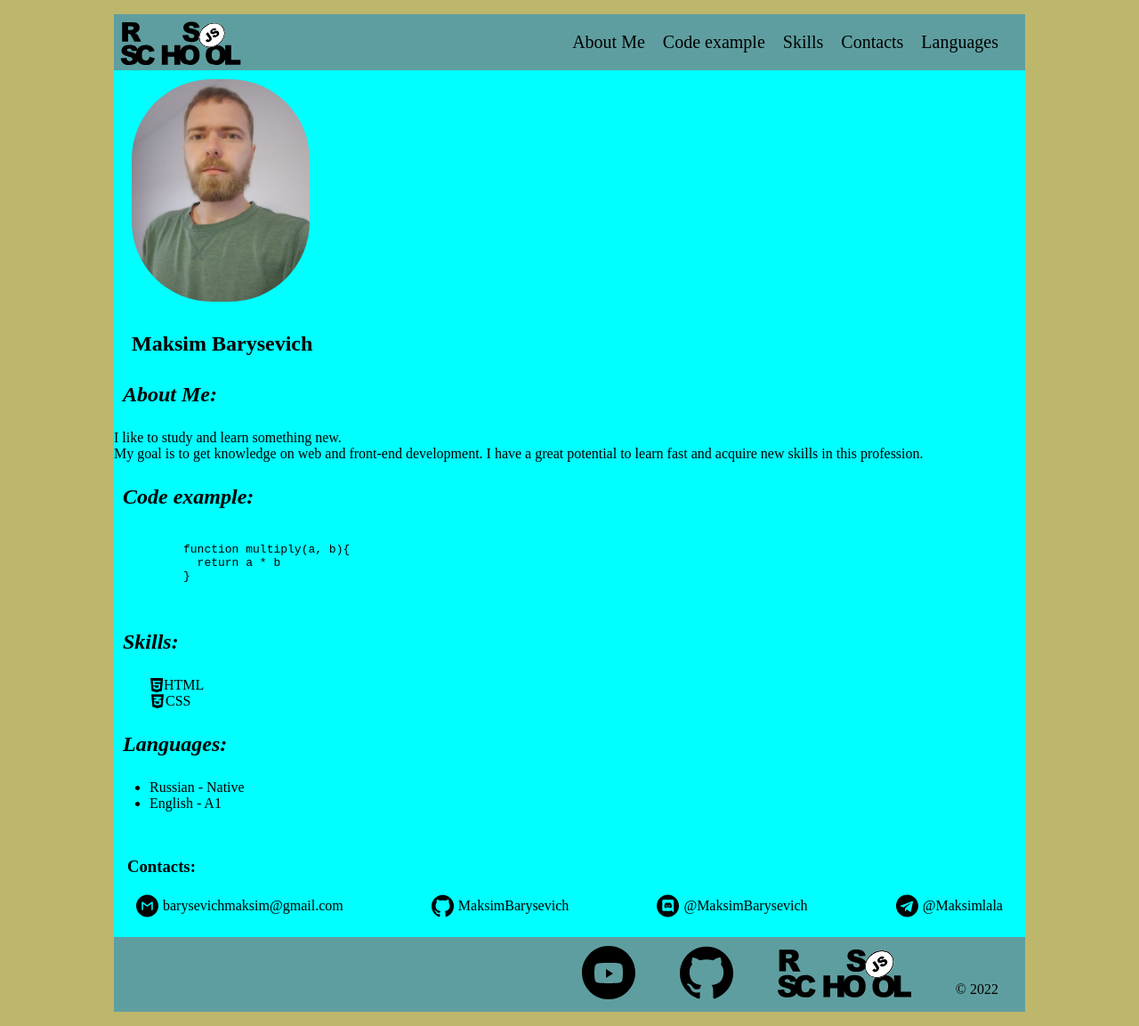
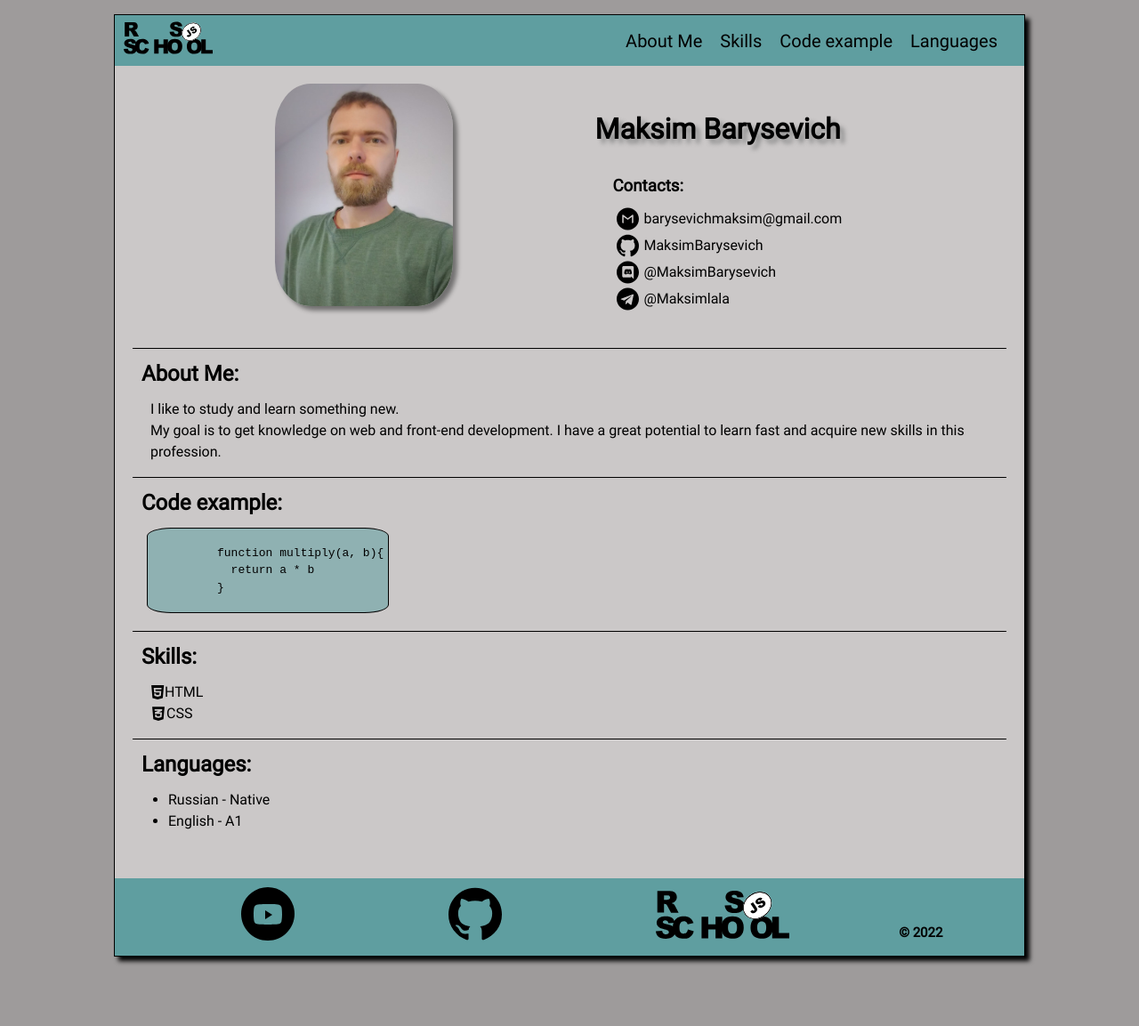
Before and after one commit to MaksimBarysevich/rsschool-cv, a plain HTML site: page index.html in a window 1280 px wide. Shown: the whole page at 89% size. After the commit the page ends 1091 px from the top, so only its background shows below. Drawn offline with Linux system fonts and the light colour scheme.

Commit message:
feat: update structure and styles

```diff
--- a/index.html
+++ b/index.html
@@ -12,25 +12,47 @@
 
 <body>
   <header class="header">
-    <img src="icon/rs_school_js.svg" alt="logo" width="150" height="50" class="logo" />
+    <a href="#schoolInformation"><img src="icon/rs_school_js.svg" alt="logo" width="100" height="50" class="logo" /></a>
     <nav class="navigation">
       <ul class="list">
-        <li><a href="#summary">About Me</a></li>
-        <li><a href="#code">Code example</a></li>
-        <li><a href="#skills">Skills</a></li>
-        <li><a href="#contacts">Contacts</a></li>
-        <li><a href="#languages">Languages</a></li>
+        <li><a class="list-navigation" href="#summary">About Me</a></li>
+        <li><a class="list-navigation" href="#skills">Skills</a></li>
+        <li><a class="list-navigation" href="#code">Code example</a></li>
+        <li><a class="list-navigation" href="#languages">Languages</a></li>
       </ul>
     </nav>
   </header>
   <main class="main">
-    <section class="section" id="profile">
-      <img src="img/foto.jpg" width="200" height="250" alt="Profile photo" class="avatar" />
-      <h1>Maksim Barysevich</h1>
+    <section class="profile" id="profile">
+      <div>
+        <img src="img/foto.jpg" width="200" height="250" alt="Profile photo" class="avatar" />
+      </div>
+      <div class="personal-data">
+        <h1 class="name">Maksim Barysevich</h1>
+        <h3 class="heading-contacts">Contacts:</h3>
+        <ul class="communications">
+          <li>
+            <a class="contacts-link" href="mailto:barysevichmaksim@gmail.com"><img class="contacts-image"
+                src="icon/gmail.svg" width="30" height="30" alt="icon" />barysevichmaksim@gmail.com</a>
+          </li>
+          <li>
+            <a class="contacts-link" href="https://github.com/MaksimBarysevich"><img class="contacts-image"
+                src="icon/github.svg" width="30" height="30" alt="icon" />MaksimBarysevich</a>
+          </li>
+          <li>
+            <a class="contacts-link" href="https://discord.com/channels/Maksim Barysevich#3984"><img
+                class="contacts-image" src="icon/discord.svg" width="30" height="30" alt="icon" />@MaksimBarysevich</a>
+          </li>
+          <li>
+            <a class="contacts-link" href="https://t.me/Maksimlala"><img class="contacts-image" src="icon/telegram.svg"
+                width="30" height="30" alt="icon" />@Maksimlala</a>
+          </li>
+        </ul>
+      </div>
     </section>
     <section class="section" id="summary">
       <h2 class="title">About Me:</h2>
-      <p>
+      <p class="description">
         I like to study and learn something new.<br />
         My goal is to get knowledge on web and front-end development. I have a
         great potential to learn fast and acquire new skills in this
@@ -39,7 +61,7 @@
     </section>
     <section class="section" id="code">
       <h2 class="title">Сode example:</h2>
-      <pre>
+      <pre class="code">
           <code>
           function multiply(a, b){
             return a * b
@@ -50,7 +72,7 @@
     <section class="section" id="skills">
       <h2 class="title">Skills:</h2>
       <ul class="skills-list">
-        <li class="skills-list-item"><img src="icon/html-icon.svg" alt="icon"width="16" height="16">HTML</li>
+        <li class="skills-list-item"><img src="icon/html-icon.svg" alt="icon" width="16" height="16">HTML</li>
         <li class="skills-list-item"><img src="icon/css-icon.svg" alt="icon" width="18" height="18">CSS</li>
       </ul>
     </section>
@@ -61,30 +83,9 @@
         <li>English - A1</li>
       </ul>
     </section>
-    <section class="section" id="contacts">
-      <h3>Contacts:</h3>
-      <ul class="communications">
-        <li>
-          <a class="contacts-link" href="mailto:barysevichmaksim@gmail.com"><img class="contacts-image"
-              src="icon/gmail.svg" width="30" height="30" alt="icon" />barysevichmaksim@gmail.com</a>
-        </li>
-        <li>
-          <a class="contacts-link" href="https://github.com/MaksimBarysevich"><img class="contacts-image"
-              src="icon/github.svg" width="30" height="30" alt="icon" />MaksimBarysevich</a>
-        </li>
-        <li>
-          <a class="contacts-link" href="https://discord.com/channels/Maksim Barysevich#3984"><img
-              class="contacts-image" src="icon/discord.svg" width="30" height="30" alt="icon" />@MaksimBarysevich</a>
-        </li>
-        <li>
-          <a class="contacts-link" href="https://t.me/Maksimlala"><img class="contacts-image" src="icon/telegram.svg"
-              width="30" height="30" alt="icon" />@Maksimlala</a>
-        </li>
-      </ul>
-    </section>
   </main>
-  <footer class="footer">
-    <div>
+  <footer class="footer" id="schoolInformation">
+    <div class="school-info">
       <a class="footer-link" href="https://www.youtube.com/RollingScopesSchool"> <img src="icon/youtube.svg"
           alt="YouTube" width="60" height="60"></a>
       <a class="footer-link" href="https://github.com/rolling-scopes/rsschool-app"> <img src="icon/github.svg"
--- a/style.css
+++ b/style.css
@@ -1,22 +1,39 @@
+@font-face {
+  font-family: Roboto;
+  src: url("fonts/Roboto/Roboto-Regular.ttf");
+}
+
 * {
   box-sizing: border-box;
 }
 
 html {
-  background-color: darkkhaki;
+  background-color: rgb(158, 155, 155);
 }
 
 h1 {
-  padding-left: 20px;
+  font-size: 32px;
+  font-weight: 900;
 }
 
-h3 {
-  padding-left: 15px;
+.name {
+  text-shadow: 5px 5px 5px #8e8e8e;
+}
+
+.profile {
+  display: flex;
+  justify-content: space-evenly;
+  margin-bottom: 20px;
+  flex-wrap: wrap;
 }
 
 body {
+  font-family: "Roboto";
+  line-height: 1.5;
   margin: 16px auto;
   width: 80%;
+  border: 1px solid black;
+  box-shadow: 5px 5px 5px black;
 }
 
 .header {
@@ -24,6 +41,11 @@ body {
   display: flex;
   justify-content: space-between;
   align-items: center;
+}
+
+.heading-contacts {
+  padding-left: 20px;
+  margin-bottom: 8px;
 }
 
 .list li {
@@ -35,15 +57,22 @@ body {
   display: flex;
   list-style: none;
   padding-right: 20px;
- }
+  margin: 0;
+  flex-wrap: wrap;
+}
 
 .navigation {
   display: flex;
+  font-size: 20px;
+}
+
+.list-navigation:hover {
+  transform: scale(1.1, 1.1);
 }
 
 .avatar {
-  margin: 10px 20px;
-  border-radius: 90px;
+  border-radius: 20%;
+  box-shadow: 5px 5px 5px #00000070;
 }
 
 a {
@@ -51,30 +80,24 @@ a {
   text-decoration: none;
 }
 
+a:hover {
+  color: rgb(4, 4, 138);
+}
+
 .title {
-  font-style: italic;
   padding: 10px;
   margin: auto;
-}
-
-.navigation {
-  font-size: 20px;
+  border-top: 1px solid black;
 }
 
 .main {
   margin: 0 auto;
-  background-color: aqua;
-}
-
-.footer {
-  background-color: cadetblue;
-
+  background-color: rgb(203, 200, 200);
+  padding: 20px;
 }
 
 .communications {
   list-style: none;
-  display: flex;
-  justify-content: space-between;
   margin: 0;
   padding: 0px 25px 20px;
 }
@@ -88,31 +111,68 @@ a {
   align-items: center;
 }
 
+.contacts-link:hover {
+  transform: scale(1.05, 1.05);
+}
+
 .languages-list {
-  margin-bottom: 0;
+  margin: 0;
   padding-bottom: 32px;
 }
 
-div {
+.school-info {
   display: flex;
-  justify-content: flex-end;
+  justify-content: space-around;
   padding: 10px 30px;
+  flex-wrap: wrap;
 }
 
 .year {
+  font-size: 15px;
+  font-weight: 700;
   margin: 0;
   padding-top: 40px;
 }
 
-.footer-link {
-  margin-right: 50px;
+.footer {
+  background-color: cadetblue;
 }
 
-.skills-list{
+.footer-link {
+  margin-left: 50px;
+}
+
+.footer-link:hover {
+  transform: scale(1.05, 1.05);
+}
+
+.skills-list {
   list-style: none;
-  }
+  margin-top: 0;
+  padding-left: 20px;
+}
 
 .skills-list-item {
   display: flex;
   align-items: center;
-  }
+}
+
+.description {
+  padding: 0 20px;
+  margin-top: 0;
+}
+
+.code {
+  border: 1px solid black;
+  background-color: #5f9ea08c;
+  margin: 0 16px 20px;
+  width: 17rem;
+  height: 6rem;
+  border-radius: 10%;
+  display: flex;
+  align-items: center;
+}
+
+.logo {
+  margin-left: 10px;
+}
```
